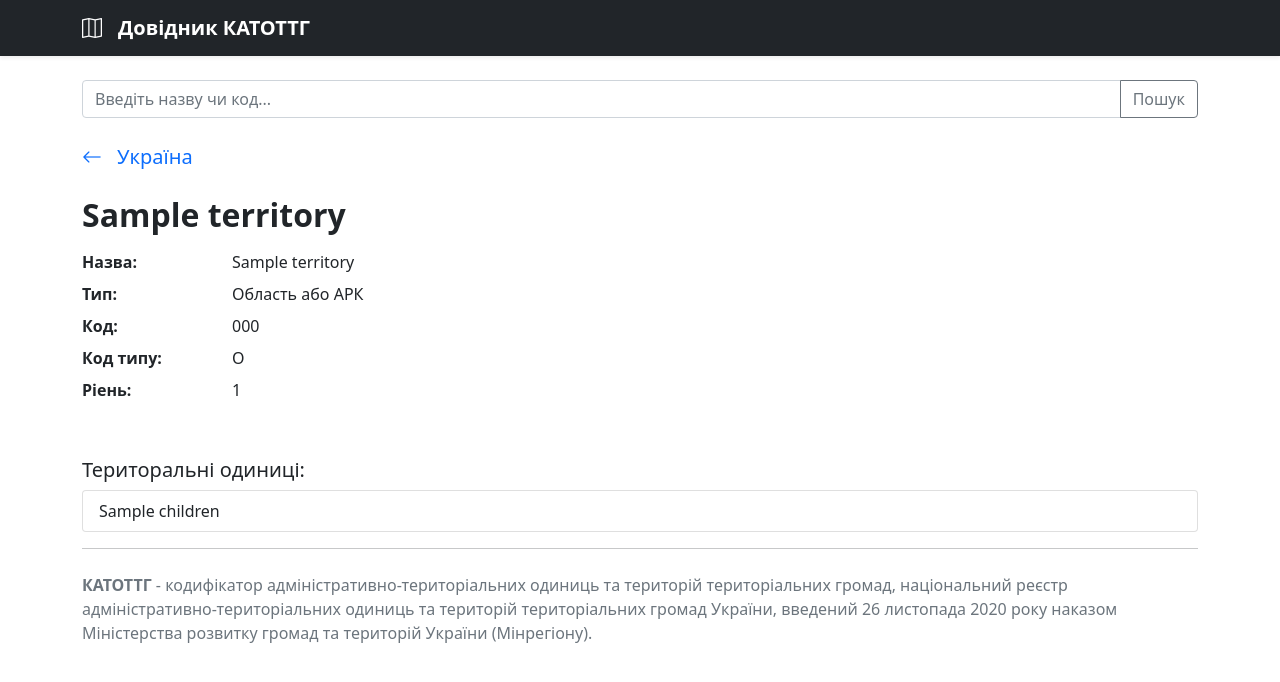
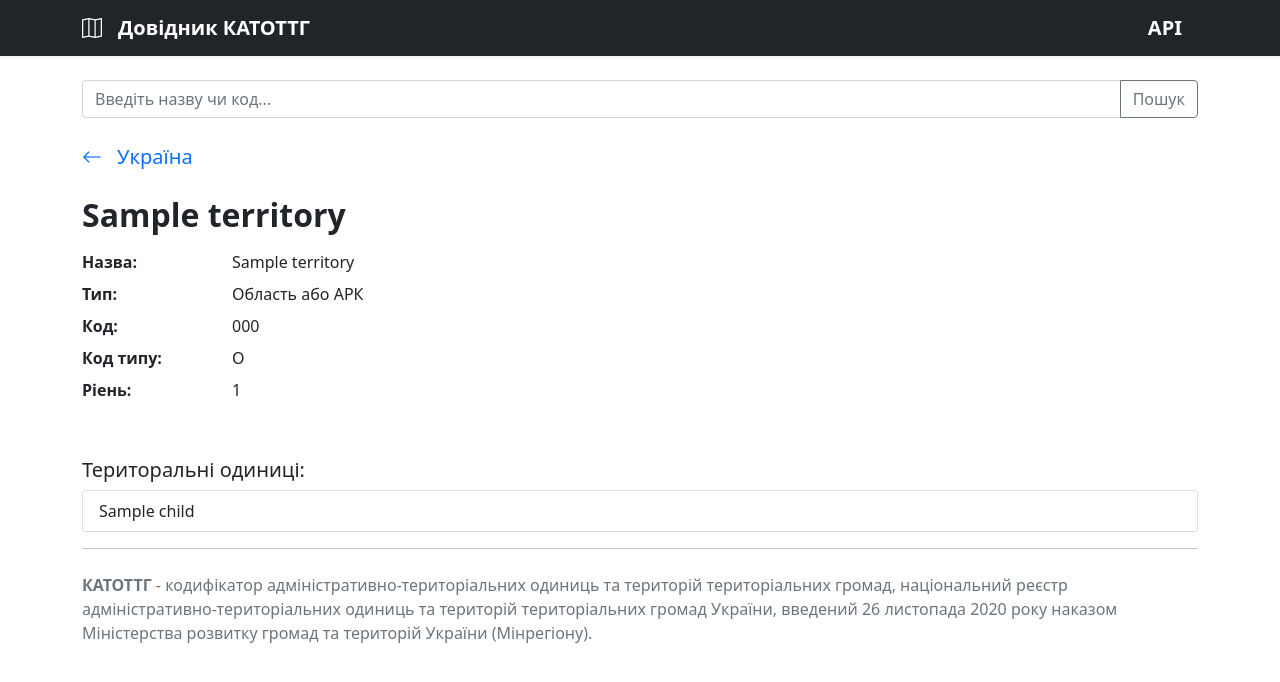
Before and after one commit to hyzyla/kato, a Django app: template territories/templates/territories/details.html in a window 1280 px wide. Shown: the top 682 px of the page. Run offline with Django 3.2, Linux system fonts and the light colour scheme; tables that the repository leaves empty hold one stand-in row (values such as "Sample post"); the template is opened without the code that fills it: values that come from a table or form of the project are taken from there, most other values are stand-ins (such as "Sample title", 1, 10 or a date in 2020); some libraries are stand-ins or nearby versions.

Commit message:
Add API link into navbar

```diff
--- a/territories/templates/base.html
+++ b/territories/templates/base.html
@@ -24,6 +24,9 @@
         <i class="bi bi-map me-3 logo"></i>
         <strong>Довідник КАТОТТГ</strong>
       </a>
+       <a href="{% url 'api-root' %}" class="navbar-brand d-flex align-items-center">
+        <strong>API</strong>
+      </a>
     </div>
   </div>
 </header>
--- a/territories/templates/territories/details.html
+++ b/territories/templates/territories/details.html
@@ -35,8 +35,8 @@
     <h5 class="mt-5">Територальні одиниці:</h5>
     <div>
       <div class="list-group list-group-root well">
-        {% for children in children %}
-          <a class="list-group-item" href="{% url 'territory' children.code %}">{{ children.name }}</a>
+        {% for child in children %}
+          <a class="list-group-item" href="{% url 'territory' child.code %}">{{ child.name }}</a>
         {% endfor %}
       </div>
     </div>
```
